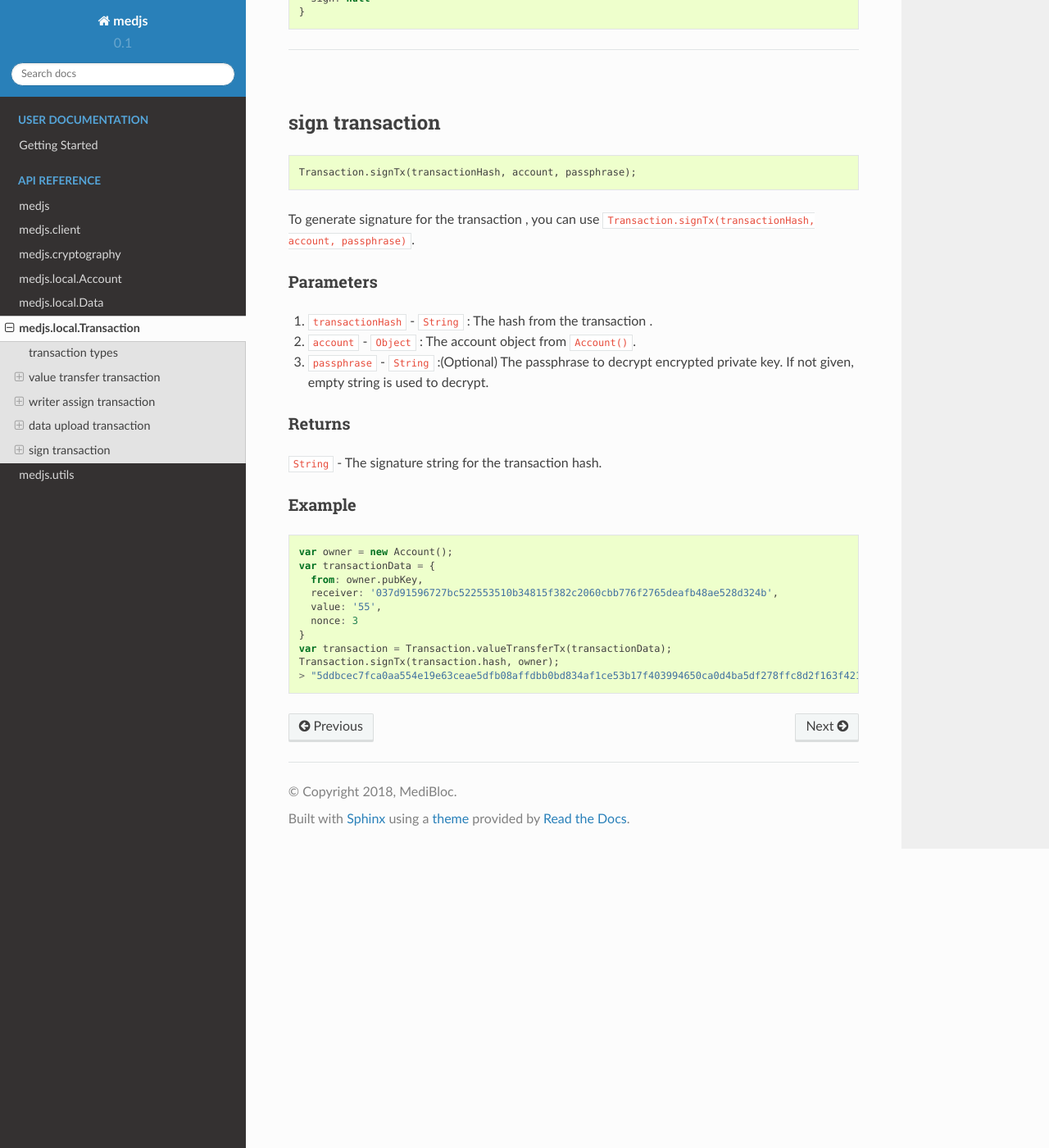
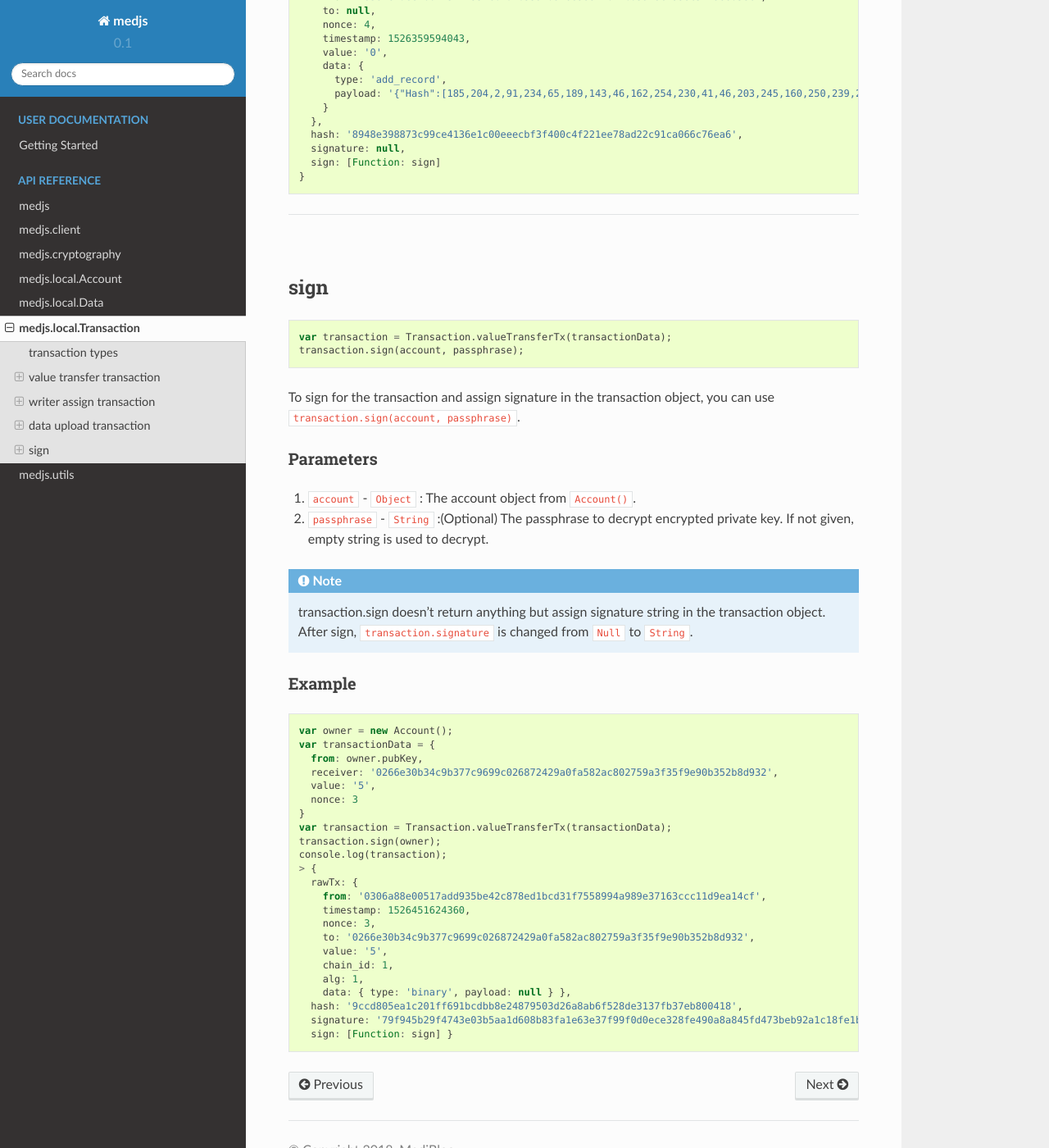
Before and after one commit to medibloc/panacea-js-old, a Sphinx documentation site: the page built from docs/medjs-transaction.rst, in a window 1280 px wide and 1400 px high, scrolled down 6126 px. Shown: the whole window at 82% size. Built offline with Sphinx 7.4.7 and the Read the Docs theme 2.0.0, drawn with Linux system fonts in a browser that asks for light colours; some of the changed text lies outside the part shown.

Commit message:
Change signing
 Before: tx.sign = signTx(...)
 After: tx.sign(...)

```diff
--- a/docs/medjs-transaction.rst
+++ b/docs/medjs-transaction.rst
@@ -81,7 +81,8 @@ Returns
 
     * ``type`` - ``string`` : The transaction type. For the value transfer transaction, it must be ``binary``
 - ``hash`` - ``string`` : The hash to the transaction
-- ``sign`` - ``string`` : The signature to the transaction hash. Default is ``null``
+- ``signature`` - ``string`` : The signature to the transaction hash. Default is ``null``
+- ``sign`` - ``Function`` : The function for signing the transaction. It assign signature string to ``signature``.
 
 -------
 Example
@@ -110,7 +111,8 @@ Example
       }
     },
     hash: 'bc02716f5300f734d02ab5557c1f73859344d6371f9207a9ba87a603c81aaf23',
-    sign: null
+    signature: null,
+    sign: [Function: sign]
   }
 
 ---------------------------------------------------------------------------
@@ -160,7 +162,8 @@ Returns
     * ``type`` - ``string`` : The transaction type. For the writer assign transaction, it must be ``register_wkey``
     * ``payload`` - ``string`` : The payload for the writer assigning. It is the string from json object. (Will be changed soon)
 - ``hash`` - ``string`` : The hash to the transaction
-- ``sign`` - ``string`` : The signature to the transaction hash. Default is ``null``
+- ``signature`` - ``string`` : The signature to the transaction hash. Default is ``null``
+- ``sign`` - ``Function`` : The function for signing the transaction. It assign signature string to ``signature``.
 
 
 .. note:: Transaction for writer assigning doesn't send value to any address. So it has ``null`` in ``to`` parameter.
@@ -192,7 +195,8 @@ Example
       }
     },
     hash: 'ecb980d1886da7c1be3cefe445d9554bc0adb8697b43577a8e1d8d7ef2991c34',
-    sign: null
+    signature: null,
+    sign: [Function: sign]
   }
 
 ---------------------------------------------------------------------------
@@ -251,6 +255,7 @@ Returns
     * ``payload`` - ``string`` : The payload for the data uploading. It is the string from json object. (Will be changed soon)
 - ``hash`` - ``string`` : The hash to the transaction
 - ``sign`` - ``string`` : The signature to the transaction hash. Default is ``null``
+- ``sign`` - ``Function`` : The function for signing the transaction. It assign signature string to ``signature``.
 
 
 .. note:: Transaction for data upload doesn't send value to any address. So it has ``null`` in ``to`` parameter.
@@ -289,36 +294,32 @@ Example
       }
     },
     hash: '8948e398873c99ce4136e1c00eeecbf3f400c4f221ee78ad22c91ca066c76ea6',
-    sign: null
+    signature: null,
+    sign: [Function: sign]
   }
 
 ---------------------------------------------------------------------------
 
 |
 
-sign transaction
+sign
 ================
 
 .. code-block:: javascript
 
-  Transaction.signTx(transactionHash, account, passphrase);
+  var transaction = Transaction.valueTransferTx(transactionData);
+  transaction.sign(account, passphrase);
 
-To generate signature for the transaction , you can use ``Transaction.signTx(transactionHash, account, passphrase)``.
+To sign for the transaction and assign signature in the transaction object, you can use ``transaction.sign(account, passphrase)``.
 
 ----------
 Parameters
 ----------
 
-1. ``transactionHash`` - ``String`` : The hash from the transaction .
-2. ``account`` - ``Object`` : The account object from ``Account()``.
-3. ``passphrase`` - ``String`` :(Optional) The passphrase to decrypt encrypted private key. If not given, empty string is used to decrypt.
+1. ``account`` - ``Object`` : The account object from ``Account()``.
+2. ``passphrase`` - ``String`` :(Optional) The passphrase to decrypt encrypted private key. If not given, empty string is used to decrypt.
 
-
--------
-Returns
--------
-
-``String`` - The signature string for the transaction hash.
+.. note:: transaction.sign doesn't return anything but assign signature string in the transaction object. After sign, ``transaction.signature`` is changed from ``Null`` to ``String``.
 
 -------
 Example
@@ -329,10 +330,23 @@ Example
   var owner = new Account();
   var transactionData = {
     from: owner.pubKey,
-    receiver: '037d91596727bc522553510b34815f382c2060cbb776f2765deafb48ae528d324b',
-    value: '55',
+    receiver: '0266e30b34c9b377c9699c026872429a0fa582ac802759a3f35f9e90b352b8d932',
+    value: '5',
     nonce: 3
   }
   var transaction = Transaction.valueTransferTx(transactionData);
-  Transaction.signTx(transaction.hash, owner);
-  > "5ddbcec7fca0aa554e19e63ceae5dfb08affdbb0bd834af1ce53b17f403994650ca0d4ba5df278ffc8d2f163f421ab3cd3e8814982609e0f34ed881bc9dab45b01"
+  transaction.sign(owner);
+  console.log(transaction);
+  > {
+    rawTx: {
+      from: '0306a88e00517add935be42c878ed1bcd31f7558994a989e37163ccc11d9ea14cf',
+      timestamp: 1526451624360,
+      nonce: 3,
+      to: '0266e30b34c9b377c9699c026872429a0fa582ac802759a3f35f9e90b352b8d932',
+      value: '5',
+      chain_id: 1,
+      alg: 1,
+      data: { type: 'binary', payload: null } },
+    hash: '9ccd805ea1c201ff691bcdbb8e24879503d26a8ab6f528de3137fb37eb800418',
+    signature: '79f945b29f4743e03b5aa1d608b83fa1e63e37f99f0d0ece328fe490a8a845fd473beb92a1c18fe1b19e2d94375740f43f75c408b1fdf8daea66e4b31ebac89e01',
+    sign: [Function: sign] }
```
